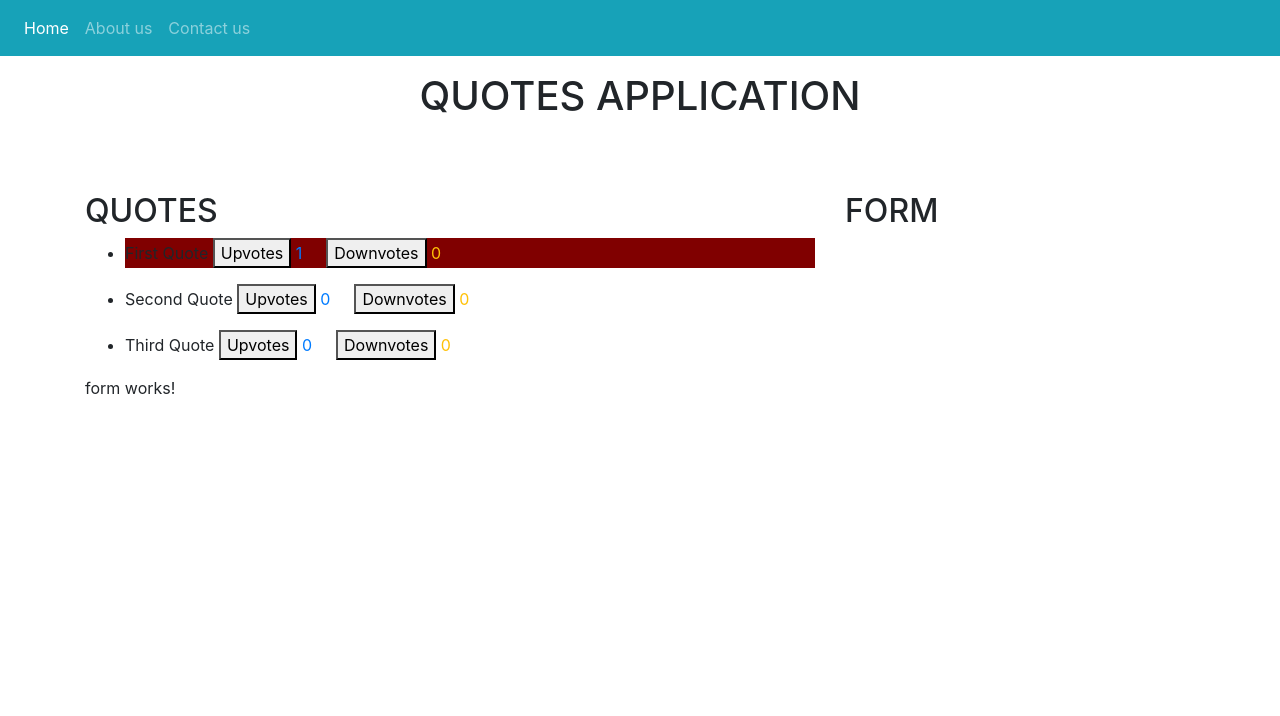
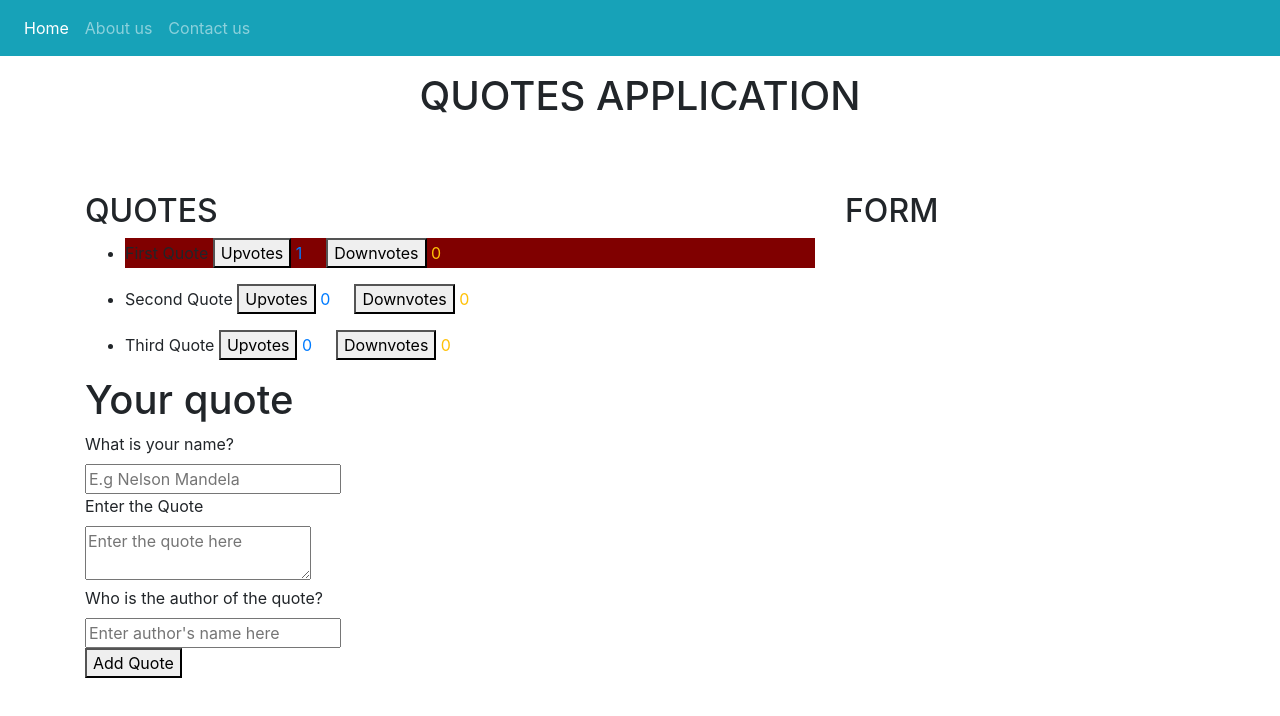
Before and after one commit to Teresiah-cpu/angular-quote-application, an Angular app: page / in a window 1280 px wide. Shown: the top 716 px of the page. Built offline with nearby package versions, Linux system fonts and the light colour scheme.

Commit message:
add a form with form fields

```diff
--- a/src/app/form/form.component.html
+++ b/src/app/form/form.component.html
@@ -1 +1,35 @@
-<p>form works!</p>
+<!-- <h2>Fill the form below to add a quote</h2>
+<form action="">
+    <label for="name">Name</label> <br>
+
+    <input type="text" name="" id="name">
+
+</form> -->
+<h1>Your quote</h1>
+<form action="">
+    <div class="column">
+        <label for="name">What is your name?</label>
+        <div>
+            <input type="text" name="" placeholder="E.g Nelson Mandela" id="name"  name='name'
+                >
+        </div>
+    </div>
+
+    <div class="column">
+        <label for="quote">Enter the Quote</label>
+        <div>
+            <textarea name="" placeholder="Enter the quote here" id="quote" cols="20" rows="2"
+                name='theQuote' ></textarea>
+        </div>
+    </div>
+
+    <div class="column">
+        <label for="author">Who is the author of the quote?</label>
+        <div>
+            <input type="text" name="" placeholder="Enter author's name here" id="author"
+                name='author' >
+        </div>
+    </div>
+
+    <button type="submit">Add Quote</button>
+</form>
```
Also changed, not shown: src/app/navbar/navbar.component.html (line endings or trailing spaces).
